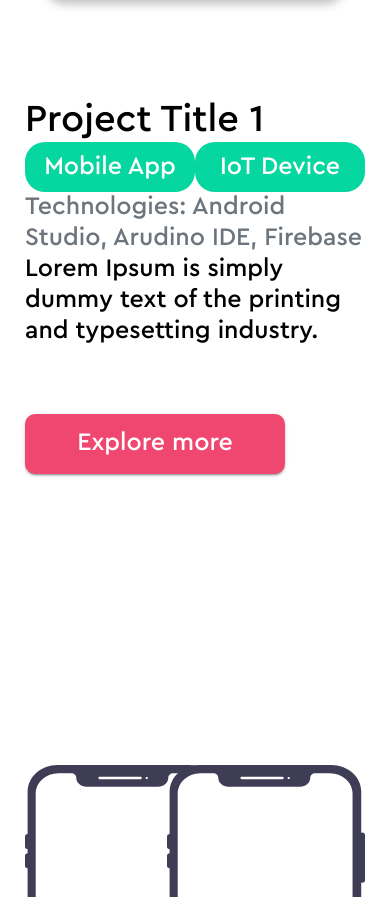
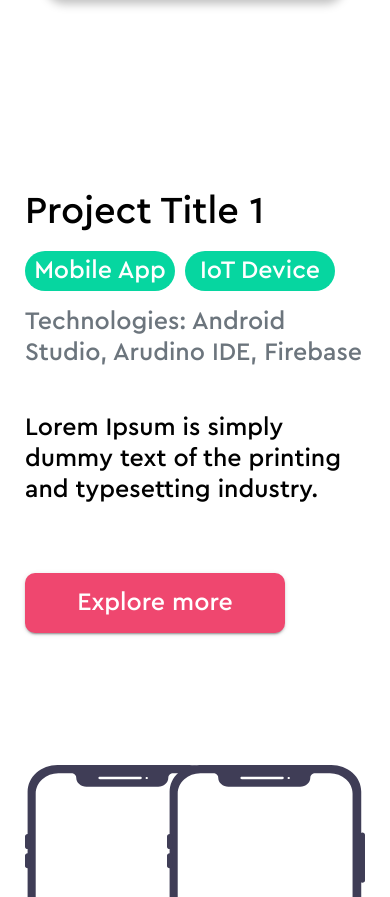
Before and after one commit to jaballogian/portfolio, a React (Create React App) app: page / in a window 390 px wide. Shown: the part 2240-3137 px from the top of the page. Built offline with nearby package versions, Linux system fonts and the light colour scheme.

Commit message:
add style for xs screen for Top Content component

```diff
--- a/src/pages/Home/Projects/LeftContent/TopContent/topContentUseStyles.js
+++ b/src/pages/Home/Projects/LeftContent/TopContent/topContentUseStyles.js
@@ -9,6 +9,10 @@ const useStyles = makeStyles((theme) => ({
     display: 'flex',
     flexDirection: 'column',
     justifyContent: 'flex-end',
+    [theme.breakpoints.down('xs')]: {
+      height: '37.5vh',
+      minHeight: 300,
+    },
     [theme.breakpoints.only('sm')]: {
       height: '37.5vh',
       minHeight: 300,
@@ -25,7 +29,7 @@ const useStyles = makeStyles((theme) => ({
     },
   },
   title: {
-    [theme.breakpoints.only('sm')]: {
+    [theme.breakpoints.down('sm')]: {
       marginBottom: 16,
     },
     [theme.breakpoints.only('md')]: {
@@ -40,7 +44,7 @@ const useStyles = makeStyles((theme) => ({
   },
   typeContainer: {
     display: 'flex',
-    [theme.breakpoints.only('sm')]: {
+    [theme.breakpoints.down('sm')]: {
       marginBottom: 16,
     },
     [theme.breakpoints.only('md')]: {
@@ -55,23 +59,34 @@ const useStyles = makeStyles((theme) => ({
   },
   typeItem: {
     backgroundColor: colors['carribeanGreen'],
-    width: 225,
-    height: 50,
     borderRadius: 20,
     display: 'flex',
     justifyContent: 'center',
     alignItems: 'center',
+    [theme.breakpoints.down('xs')]: {
+      marginRight: 10,
+      width: 150,
+      height: 40,
+    },
     [theme.breakpoints.only('sm')]: {
       marginRight: 10,
+      width: 200,
+      height: 40,
     },
     [theme.breakpoints.only('md')]: {
       marginRight: 15,
+      width: 225,
+      height: 50,
     },
     [theme.breakpoints.only('lg')]: {
       marginRight: 20,
+      width: 225,
+      height: 50,
     },
     [theme.breakpoints.up('xl')]: {
       marginRight: 25,
+      width: 225,
+      height: 50,
     },
   },
   typeText: {
@@ -79,6 +94,10 @@ const useStyles = makeStyles((theme) => ({
   },
   technologies: {
     color: colors['slateGray'],
+    [theme.breakpoints.down('xs')]: {
+      height: 90,
+      marginBottom: 16,
+    },
     [theme.breakpoints.only('sm')]: {
       height: 80,
       marginBottom: 16,
```
